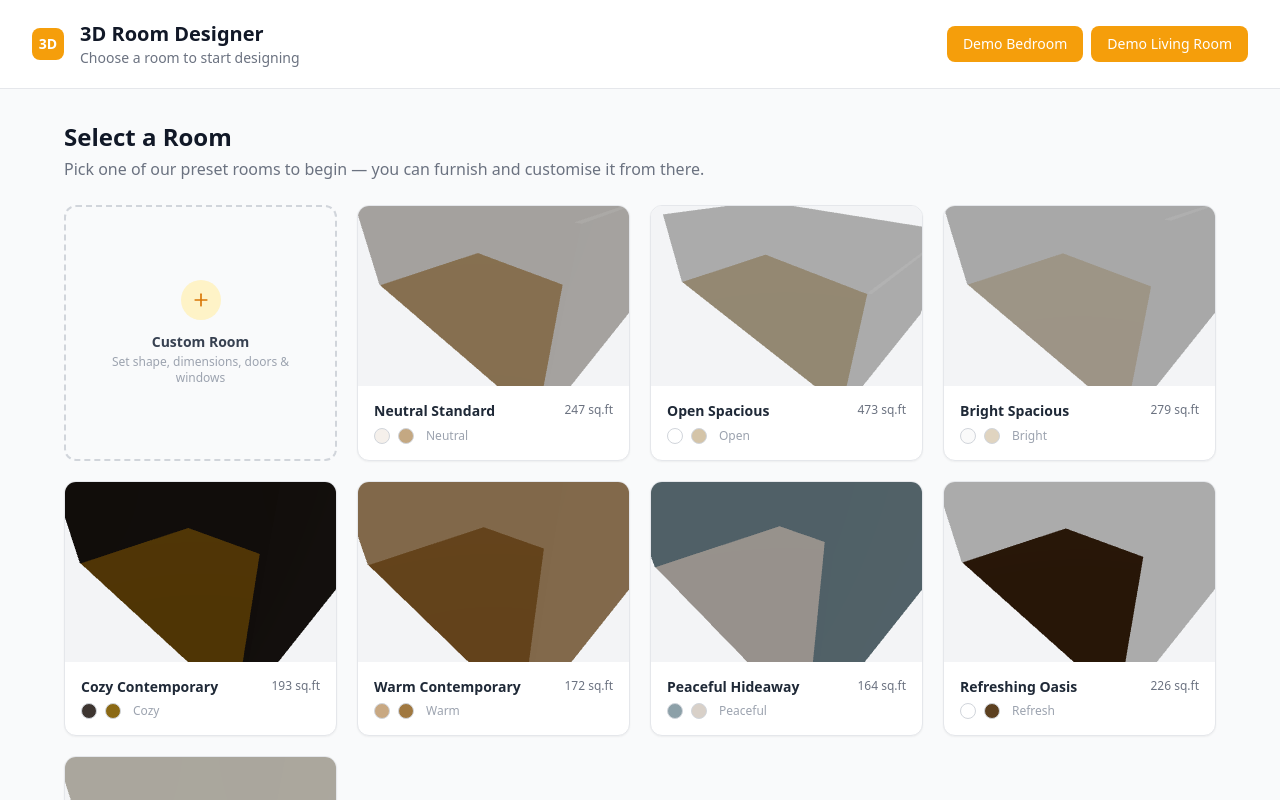
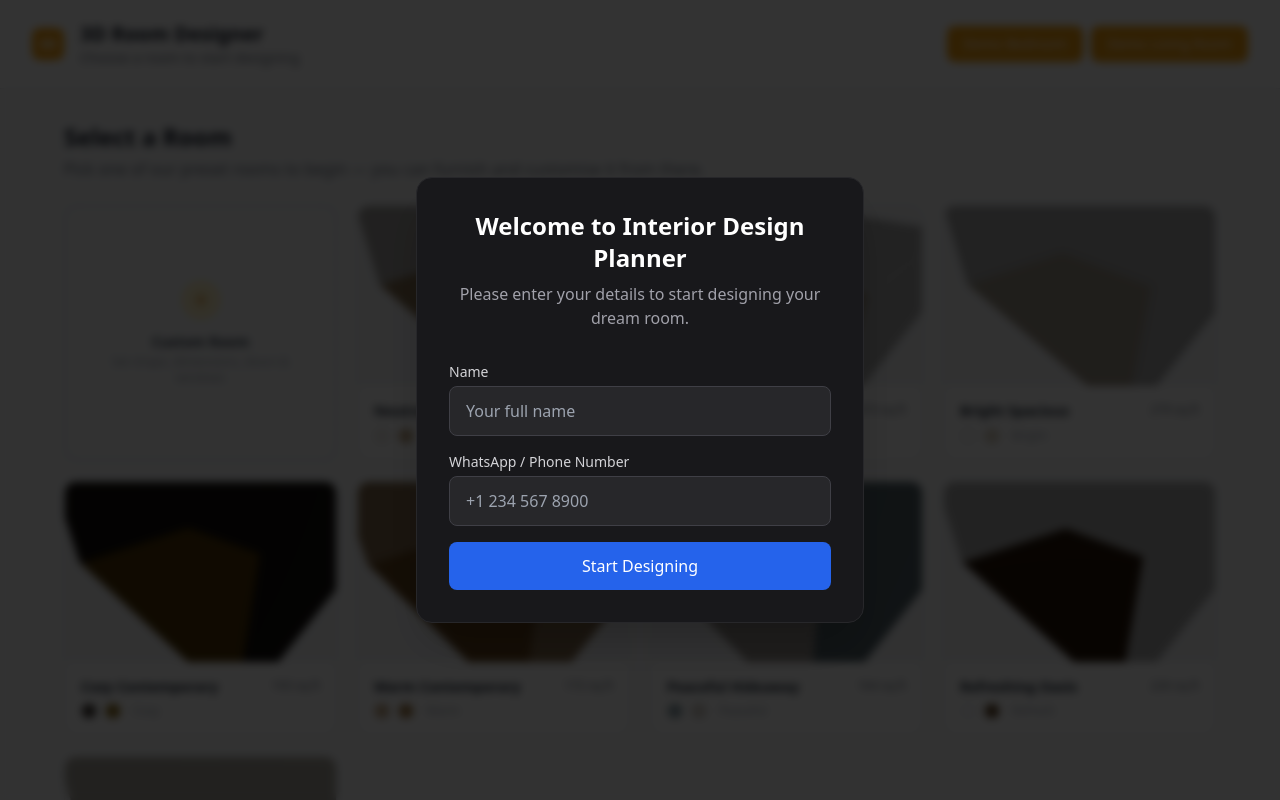
Before and after one commit to Brilworks-Software/interior-design, a React (Vite) app: page / in a window 1280 px wide. Built offline with nearby package versions, Linux system fonts and the light colour scheme; no server answers.

Commit message:
feat: Add signup form with ip tracking and slack notifications

```diff
--- a/src/App.jsx
+++ b/src/App.jsx
@@ -1,8 +1,9 @@
-import { Component } from 'react'
+import { Component, useState, useEffect } from 'react'
 import useDesignerStore from './store/useDesignerStore'
 import RoomSelector from './components/RoomSelector/RoomSelector'
 import DesignerLayout from './components/Designer/DesignerLayout'
 import CustomRoomWizard from './components/CustomBuilder/CustomRoomWizard'
+import SignupModal from './components/SignupModal'
 
 class ErrorBoundary extends Component {
   constructor(props) {
@@ -28,8 +29,17 @@ class ErrorBoundary extends Component {
 
 function AppInner() {
   const screen = useDesignerStore((s) => s.screen)
+  const [showSignup, setShowSignup] = useState(true)
+
+  useEffect(() => {
+    if (localStorage.getItem('has_signed_up_designs')) {
+      setShowSignup(false)
+    }
+  }, [])
+
   return (
     <div style={{ width: '100%', height: '100%' }}>
+      {showSignup && <SignupModal onComplete={() => setShowSignup(false)} />}
       {screen === 'select' && <RoomSelector />}
       {screen === 'custom' && <CustomRoomWizard />}
       {screen === 'design' && <DesignerLayout />}
--- /dev/null
+++ b/src/components/SignupModal.jsx
@@ -0,0 +1,101 @@
+import { useState, useEffect } from 'react';
+import { postToSlack, formatUserLoginSlackMessage } from '../utils/slack';
+import posthog from 'posthog-js';
+
+export default function SignupModal({ onComplete }) {
+  const [name, setName] = useState('');
+  const [number, setNumber] = useState('');
+  const [isSubmitting, setIsSubmitting] = useState(false);
+
+  const handleSubmit = async (e) => {
+    e.preventDefault();
+    if (!name.trim() || !number.trim()) return;
+
+    setIsSubmitting(true);
+    try {
+      // 1. Fetch IP Info
+      const ipRes = await fetch('https://ipapi.co/json/').catch(() => null);
+      let ipInfo = null;
+      let ip = '';
+      if (ipRes && ipRes.ok) {
+        ipInfo = await ipRes.json();
+        ip = ipInfo?.ip || '';
+      }
+
+      // 2. Format and Send to Slack
+      const message = formatUserLoginSlackMessage({
+        name,
+        number,
+        ip,
+        ipInfo
+      });
+      await postToSlack(message);
+
+      // 3. Identify user in PostHog
+      posthog.identify(number, {
+        name: name,
+        phone: number,
+        ip: ip,
+        city: ipInfo?.city,
+        country: ipInfo?.country_name
+      });
+
+      // Let the app know they signed up
+      localStorage.setItem('has_signed_up_designs', 'true');
+      onComplete();
+
+    } catch (error) {
+      console.error(error);
+      // Let them in anyway if API fails
+      localStorage.setItem('has_signed_up_designs', 'true');
+      onComplete();
+    } finally {
+      setIsSubmitting(false);
+    }
+  };
+
+  return (
+    <div className="fixed inset-0 z-[99999] flex items-center justify-center bg-black/80 backdrop-blur-sm p-4 text-left">
+      <div className="bg-zinc-900 border border-zinc-800 p-8 rounded-2xl max-w-md w-full shadow-2xl">
+        <div className="mb-8 text-center">
+          <h2 className="text-2xl font-bold text-white mb-2">Welcome to Interior Design Planner</h2>
+          <p className="text-zinc-400">Please enter your details to start designing your dream room.</p>
+        </div>
+
+        <form onSubmit={handleSubmit} className="space-y-4">
+          <div>
+            <label className="block text-sm font-medium text-zinc-300 mb-1">Name</label>
+            <input
+              type="text"
+              required
+              value={name}
+              onChange={(e) => setName(e.target.value)}
+              className="w-full bg-zinc-800 border border-zinc-700 rounded-lg px-4 py-3 text-white focus:outline-none focus:ring-2 focus:ring-blue-500"
+              placeholder="Your full name"
+            />
+          </div>
+
+          <div>
+            <label className="block text-sm font-medium text-zinc-300 mb-1">WhatsApp / Phone Number</label>
+            <input
+              type="tel"
+              required
+              value={number}
+              onChange={(e) => setNumber(e.target.value)}
+              className="w-full bg-zinc-800 border border-zinc-700 rounded-lg px-4 py-3 text-white focus:outline-none focus:ring-2 focus:ring-blue-500"
+              placeholder="+1 234 567 8900"
+            />
+          </div>
+
+          <button
+            type="submit"
+            disabled={isSubmitting}
+            className="w-full bg-blue-600 hover:bg-blue-700 text-white font-medium rounded-lg px-4 py-3 mt-4 transition-colors disabled:opacity-50 disabled:cursor-not-allowed"
+          >
+            {isSubmitting ? 'Starting...' : 'Start Designing'}
+          </button>
+        </form>
+      </div>
+    </div>
+  );
+}
--- /dev/null
+++ b/src/utils/slack.js
@@ -0,0 +1,57 @@
+export async function postToSlack(text) {
+  const url = import.meta.env.VITE_SLACK_URL;
+  const token = import.meta.env.VITE_SLACK_TOKEN;
+  const channel = import.meta.env.VITE_SLACK_CHANNEL_ID;
+
+  if (!url || !token || !channel) {
+    if (import.meta.env.DEV) {
+      console.warn('[Slack] Missing env vars; set VITE_SLACK_URL, VITE_SLACK_TOKEN, VITE_SLACK_CHANNEL_ID');
+    }
+    return;
+  }
+
+  try {
+    const response = await fetch(url, {
+      method: 'POST',
+      headers: {
+        Authorization: `Bearer ${token}`,
+        'Content-Type': 'application/json; charset=utf-8',
+      },
+      body: JSON.stringify({ channel, text }),
+    });
+
+    if (!response.ok) {
+      const responseText = await response.text().catch(() => '');
+      throw new Error(
+        `Slack request failed (${response.status}): ${responseText || response.statusText}`
+      );
+    }
+  } catch (error) {
+    console.warn('[Slack] Failed to post message:', error);
+  }
+}
+
+export function formatUserLoginSlackMessage(params) {
+  const { name, number, ip, ipInfo } = params;
+
+  const city = ipInfo?.city || '';
+  const region = ipInfo?.region || '';
+  const countryName = ipInfo?.country_name || '';
+  const org = ipInfo?.org || '';
+  const timezone = ipInfo?.timezone || '';
+
+  const lines = [
+    `*New Interior Design User Started!*`,
+    `Name: ${name || 'unknown'}`,
+    `Number: ${number || 'unknown'}`,
+  ];
+
+  if (ip) lines.push(`\nIP: ${ip}`);
+  if (city) lines.push(`City: ${city}`);
+  if (region) lines.push(`Region: ${region}`);
+  if (countryName) lines.push(`Country: ${countryName}`);
+  if (timezone) lines.push(`Timezone: ${timezone}`);
+  if (org) lines.push(`Org: ${org}`);
+
+  return lines.join('\n');
+}
```
